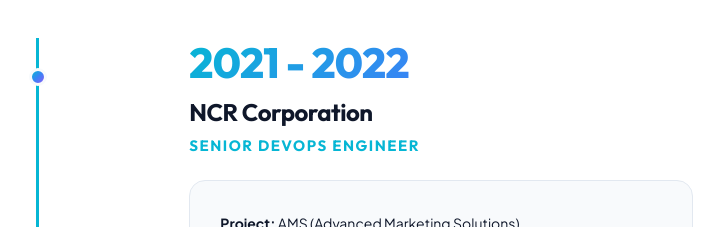
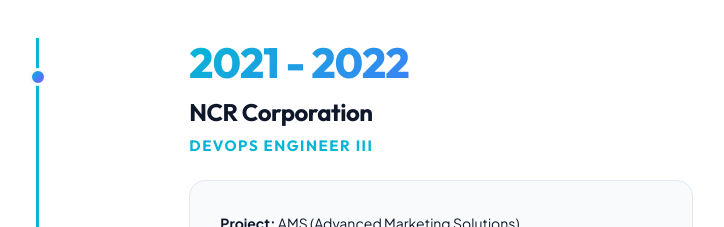
Before and after one commit to vemulaanvesh/CV, a plain HTML site: page index.html in a window 1280 px wide. Shown: the part 3620-3847 px from the top of the page, without its empty margins (252-976 px from the left). Drawn offline with Linux system fonts and the light colour scheme.

Commit message:
updated CV

```diff
--- a/index.html
+++ b/index.html
@@ -276,7 +276,7 @@
 						<li>
 							<h2>2021 - 2022</h2>
 							<h3>NCR Corporation</h3>
-							<h4>Senior DevOps Engineer</h4>
+							<h4>DevOps Engineer III</h4>
 							<div class="job-description">
 								<p class="project-name"><strong>Project:</strong> AMS (Advanced Marketing Solutions)</p>
 								<p class="company-intro">NCR is the world's leading enterprise technology provider of software, hardware and services for banks, retailers, restaurants, small business and telecom & technology.</p>
```
